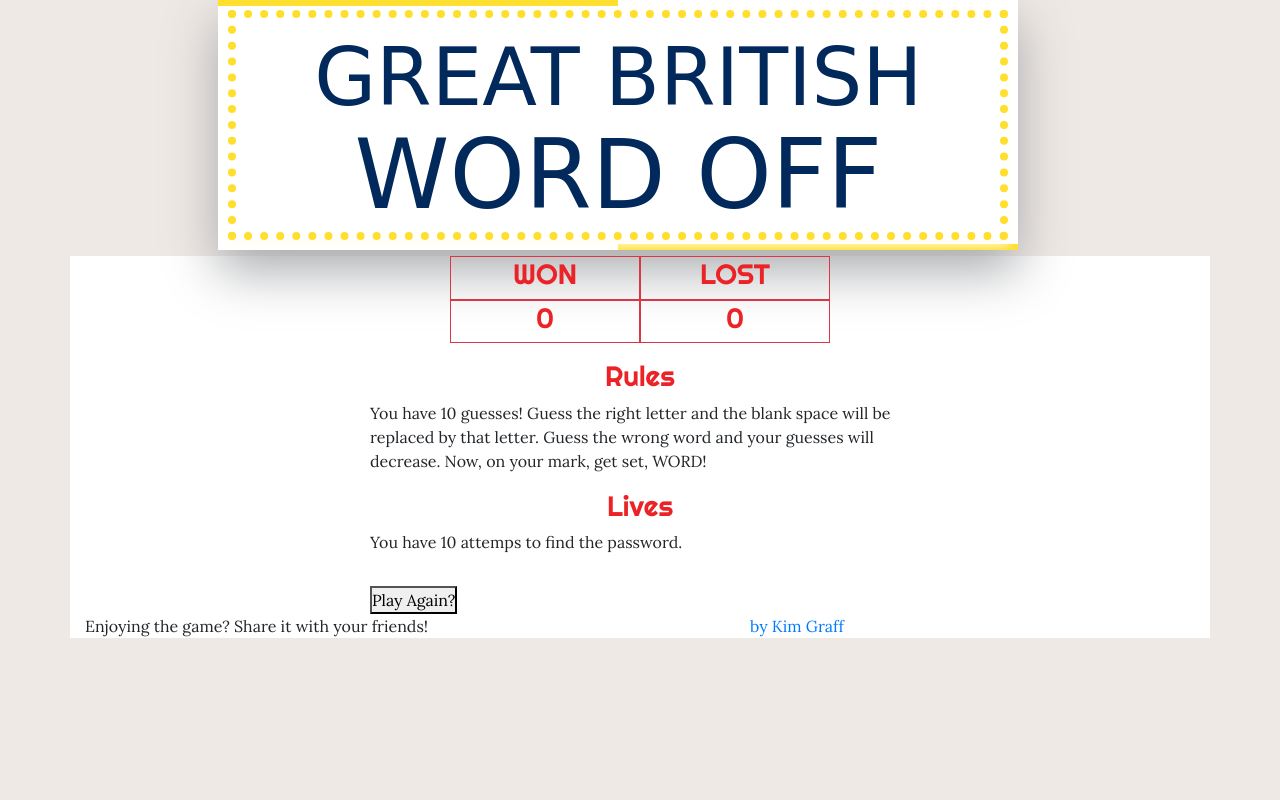
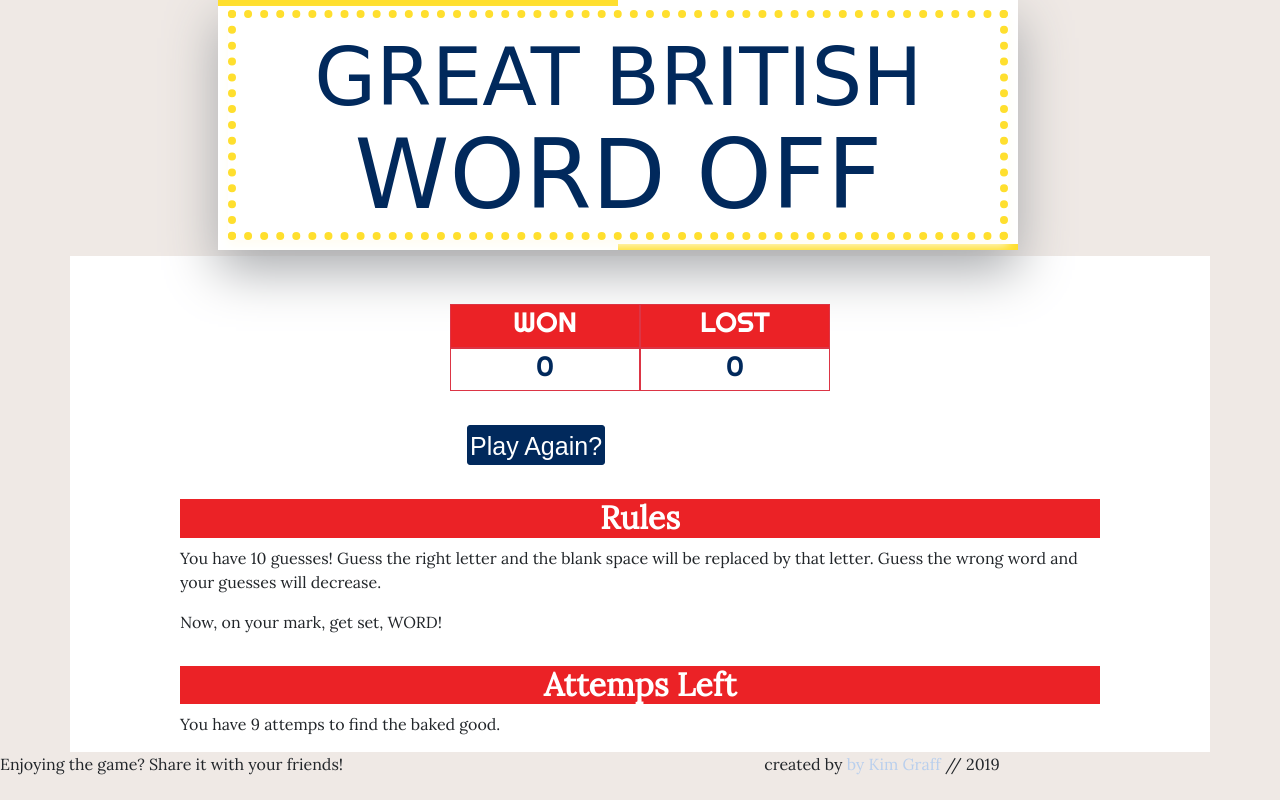
Before and after one commit to kkgraph/word-guess-game, a plain HTML site: page index.html in a window 1280 px wide. Drawn offline with nearby package versions, Linux system fonts and the light colour scheme; a web font is replaced by a local one.

Commit message:
updating html with modified css for bootstrap

```diff
--- a/index.html
+++ b/index.html
@@ -40,57 +40,59 @@
     <div class="container">
 
 <!--SCORE BOARD STARTS // store win and losses // 2 rows // 4 colms-->
-        <div class="row mt-3">
-            <div class="col"></div>
-            <div class="col-2 border border-danger" id="titleWon">
+        <div class="row mt-5">
+            <div class="col mt-5"></div>
+            <div class="col-2 border border-danger mt-5" id="won-label">
                 <h3>WON</h3>
             </div>
-            <div class="col-2 border border-danger" id="titleLost">
+            <div class="col-2 border border-danger mt-5" id="lost-label">
                 <h3>LOST</h3>
             </div>
-           <div class="col"></div>
+           <div class="col mt-5"></div>
         </div>
         <div class="row">
-             <div class="col"></div>
-            <div class="col-2 border border-danger" id="won-label">
+            <div class="col"></div>
+            <div class="col-2 border border-danger" id="won-count">
                 <h3 id="won">0</h3>  <!--wins will be stored here-->
             </div>
-            <div class="col-2 border border-danger" id="lost-label">
+            <div class="col-2 border border-danger" id="lost-count">
                 <h3 id="lost">0</h3>  <!--losses will be stored here-->
             </div>
             <div class="col"></div>
         </div>
 <!--END SCORE BOARD -->
-
+<!--PLAY AGAIN AREA-->
+<div class="row mt-3">
+        <div class="col-md-4"></div>
+        <div class="col-md-4 mt-3">
+            <button id="playAgain" class="game">Play Again?</button>
+        </div>
+        <div class="col-md-4"></div>
+    </div>
+<!--PLAY AGAIN END-->
 <!--RULES FOR GAME START-->
         <div class="row mt-3">
-            <div class="col-md-3">
+            <div class="col-sm">
             </div>
-            <div class="col-md-6" id="rules">
-                <h3>Rules</h3>
-                <p>You have 10 guesses! Guess the right letter and the blank space will be replaced by that letter. Guess the wrong word and your guesses will decrease. Now, on your mark, get set, WORD!</p>
+            <div class="col-md-10  mt-3" id="rules">
+                <h2>Rules</h2>
+                <p>You have 10 guesses! Guess the right letter and the blank space will be replaced by that letter. Guess the wrong word and your guesses will decrease.</p>
+                <p>Now, on your mark, get set, WORD!</p>
             </div>
-            <div class="col-md-3"></div>
+            <div class="col-sm"></div>
         </div>
     <!--lives updated below-->
         <div class="row">
-                <div class="col-md-3"></div>
-                <div class="col-md-6">
-                    <h3>Lives</h3>
-                    <p>You have <a id="lives-left">10</a> attemps to find the password. </p>
+                <div class="col-sm"></div>
+                <div class="col-md-10  mt-3">
+                    <h2>Attemps Left</h2>
+                    <p>You have <span id="lives-left">9</span> attemps to find the baked good. </p>
                     <div id="buttons"></div> <!--words go here-->
                 </div>
-                <div class="col-md-3"></div>
+                <div class="col-sm"></div>
         </div>
-
-<!--play again area-->
-        <div class="row mt-3">
-            <div class="col-md-3"></div>
-            <div class="col-md-6">
-                <button id="playAgain" class="game">Play Again?</button>
-            </div>
-            <div class="col-md-3"></div>
-        </div>
+    </div>
+<!--CONTAINER END-->
 
 <!--FOOTER-->
         <div class="row">
@@ -100,13 +102,13 @@
                 </div>
                 <div class="col-2">
                 </div>
-                <div class="col-5">
-                    <a href="https://github.com/kkgraph" id="signature">by Kim Graff</a>
+                <div class="col-5"> <!--copyright thingy-->
+                    created by <a href="https://github.com/kkgraph" id="signature">by Kim Graff</a> // 2019</a>
                 </div>
 
             </div>
+<!--FOOTER END-->
 
-    </div>
 <!--link to javascript-->
 <script src="logic.js"></script>
 </body>
--- a/style.css
+++ b/style.css
@@ -10,6 +10,23 @@ body {
     background:#EFE9E5;
     font-family: 'Lora', serif;
 }
+
+/*LINK*/
+
+a {
+    color: #B9CFED;
+}
+a:visited {
+    color: #01295C;
+}
+a:hover {
+    color: white;
+    background: #01295C;
+}
+a:active {
+    color: #EB2226;
+}
+
 /*ANIMATED HEADER BOX ELEMENTS*/
 /*WHY DOES THE LEFT AND RIGHT ONE NOT WORK UGHHHH*/
 .box {
@@ -120,8 +137,62 @@ body {
     margin-right: auto;
     background: white;
 }
+h2 {
+    color: white;
+    background: #EB2226;
+    font-weight: bold;
+    text-align: center;
+}
 h3 {
-    color: #EB2226;
+    color:white;
     font-family: 'Righteous', cursive;
     text-align: center;
 }
+
+/*SCORE BOARD STUFF*/
+#won-label {
+    background: #EB2226;
+}
+
+#lost-label {
+    background: #EB2226;
+}
+
+#won {
+    color: #01295C;
+}
+
+#lost {
+    color: #01295C;
+}
+
+/*BUTTONS TO PLAY AGAIN*/
+button{
+    color:white;
+    background-color: #01295C;
+    font-family: sans-serif;
+    font-size:25px;
+    padding:2px 2px 2px 2px;
+    min-width:30px;
+    height:40px;
+    margin: 2px 2px 2px 2px;
+    border: solid 1px #01295C;
+    border-radius: 3px;
+  }
+
+  button:hover{
+    background-color: #88ace0;
+    cursor:pointer;
+  }
+
+  button:disabled:hover{
+    background-color: #88ace0;
+    border: solid 1px #88ace0;
+  }
+
+  button:disabled{
+    border: 1px solid #A7A9AC;
+    background-color: #A7A9AC;
+    color: white;
+    cursor: auto;
+  }
```
